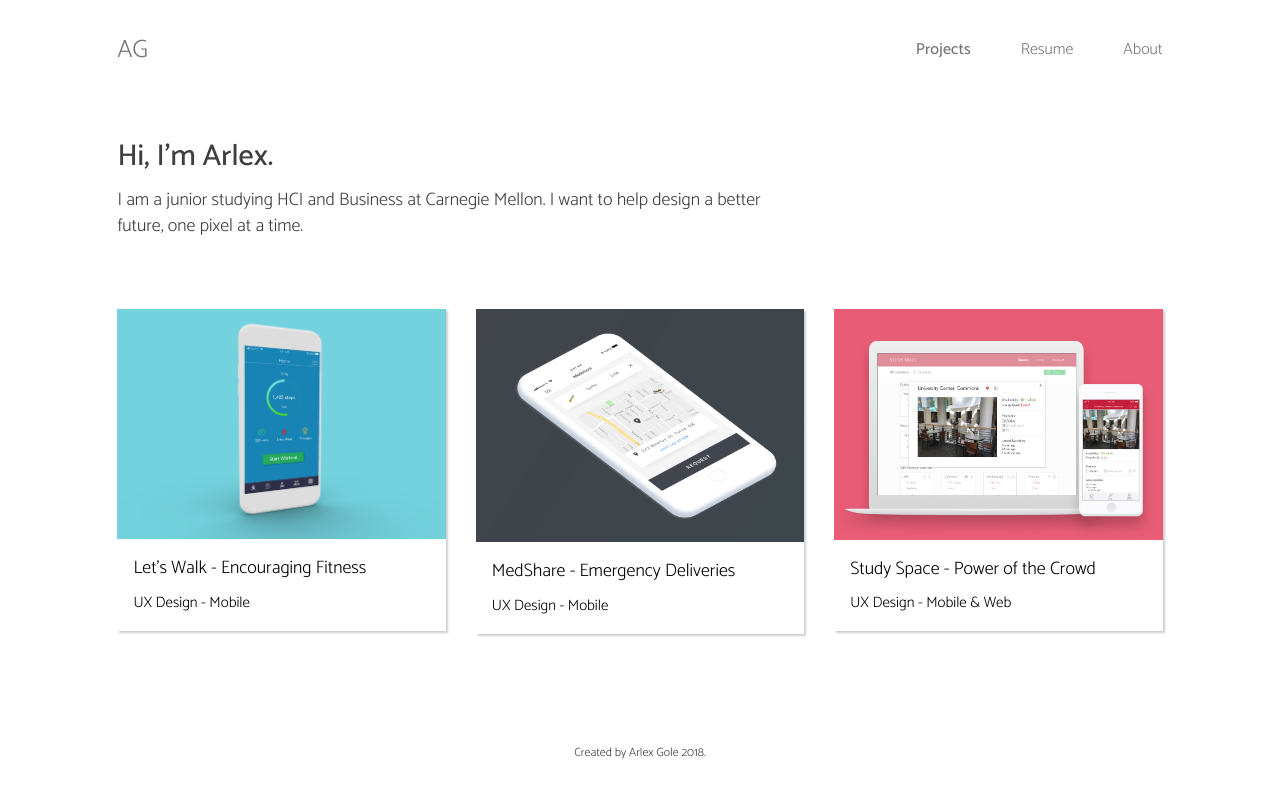
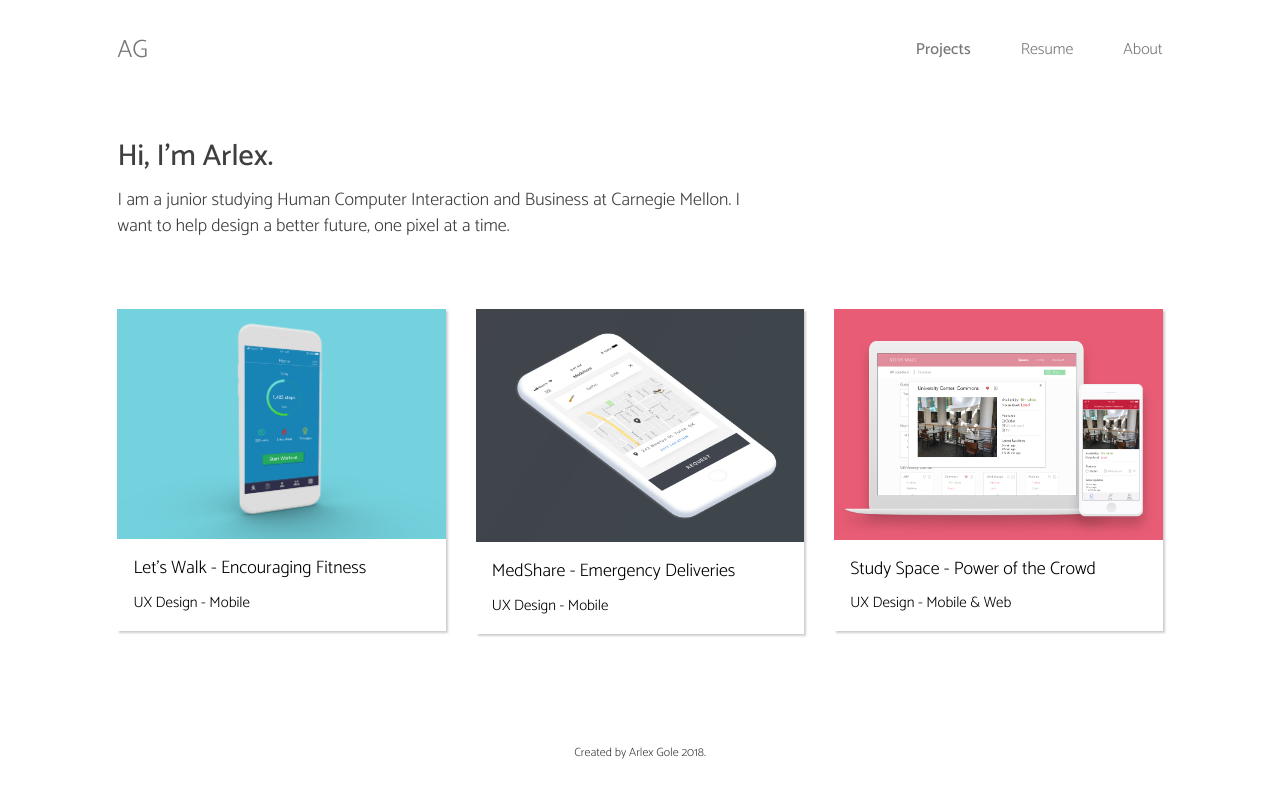
Before and after one commit to arlexgole/arlexgole.github.io, a plain HTML site: page index.html in a window 1280 px wide. Drawn offline with nearby package versions, Linux system fonts and the light colour scheme.

Commit message:
Add files via upload

```diff
--- a/index.html
+++ b/index.html
@@ -53,7 +53,7 @@
         <div class="row">
           <div class="col-md-9 col-sm-10 col-xs-12" id="intro">
             <h1> Hi, I'm Arlex. </h1>
-				    <p id="intro"> I am a junior studying HCI and Business at Carnegie Mellon. I want to help design a better future, one pixel at a time. </p>
+				    <p id="intro"> I am a junior studying Human Computer Interaction and Business at Carnegie Mellon. I want to help design a better future, one pixel at a time. </p>
           </div>
         </div>
 
```
